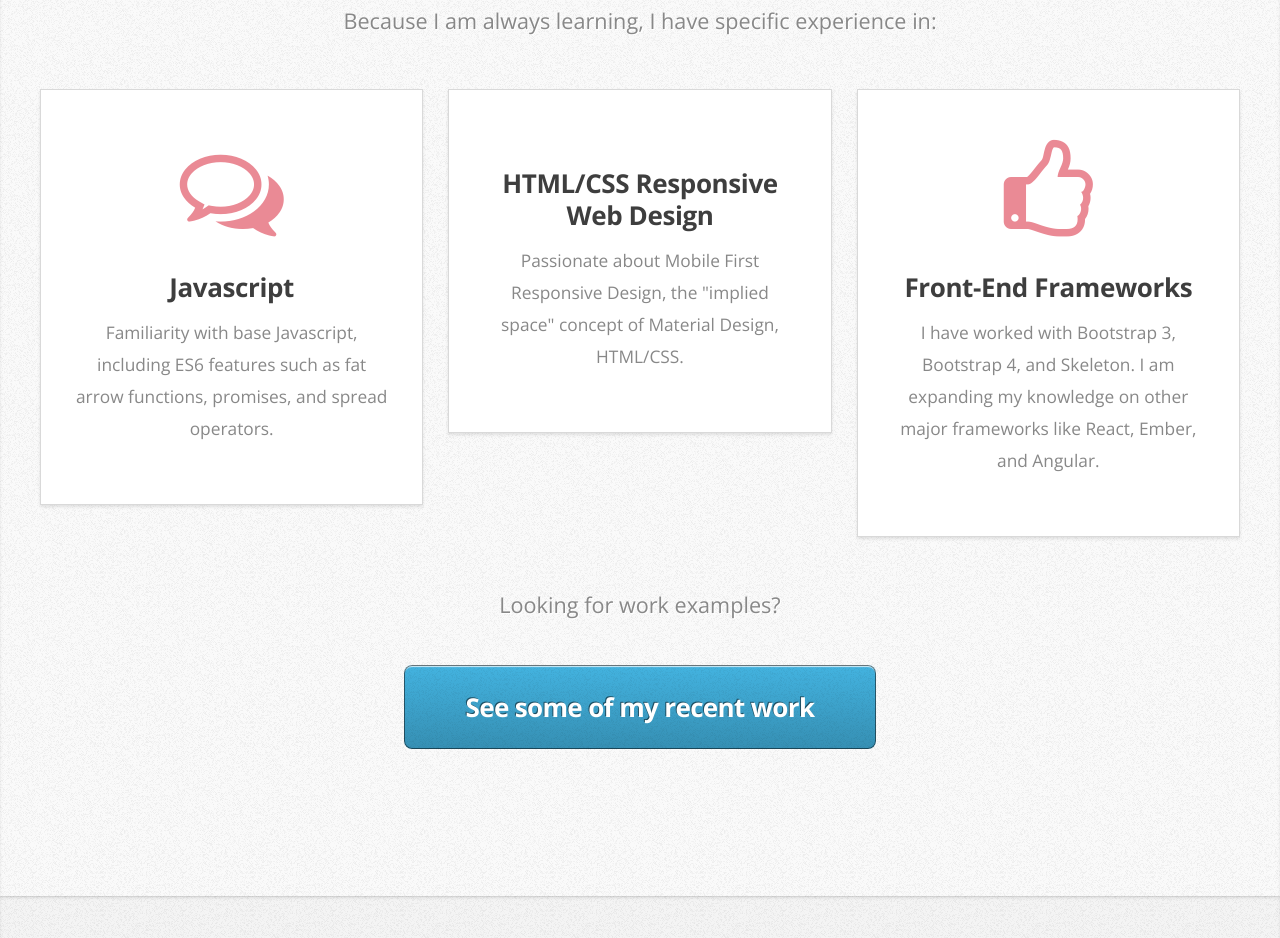
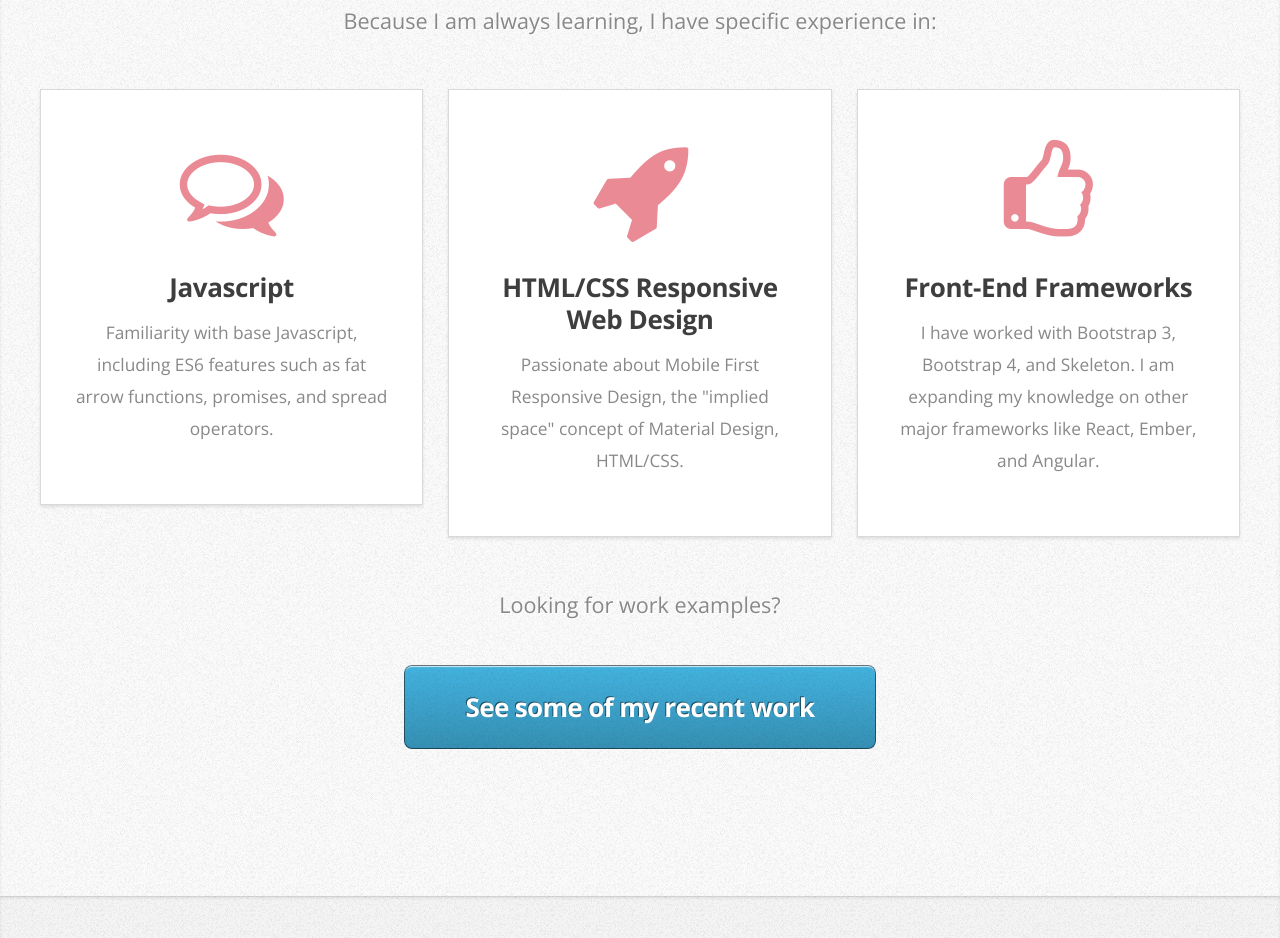
Before and after one commit to Blumanji/Blumanji.github.io, a plain HTML site: page index.html in a window 1280 px wide. Shown: the part 886-1824 px from the top of the page. Drawn offline with nearby package versions, Linux system fonts and the light colour scheme.

Commit message:
font awesome icon change

```diff
--- a/index.html
+++ b/index.html
@@ -71,7 +71,7 @@
 							</div>
 							<div class="4u">
 								<section class="box style1">
-									<span class="icon featured fa-superpowers"></span>
+									<span class="icon featured fa-rocket"></span>
 									<h3>HTML/CSS Responsive Web Design</h3>
 									<p>Passionate about Mobile First Responsive Design, the "implied space" concept of Material Design, HTML/CSS.</p>
 								</section>
```
